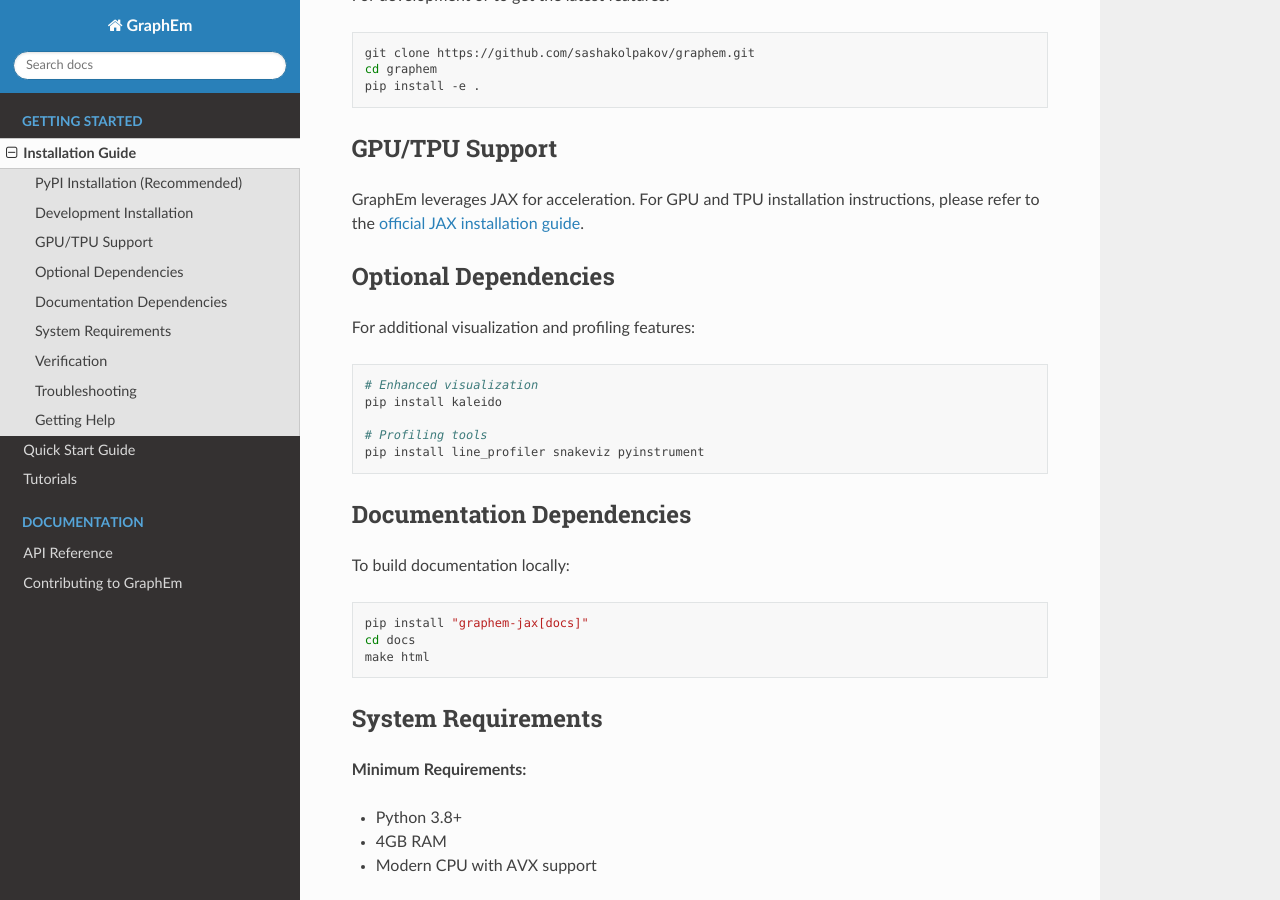
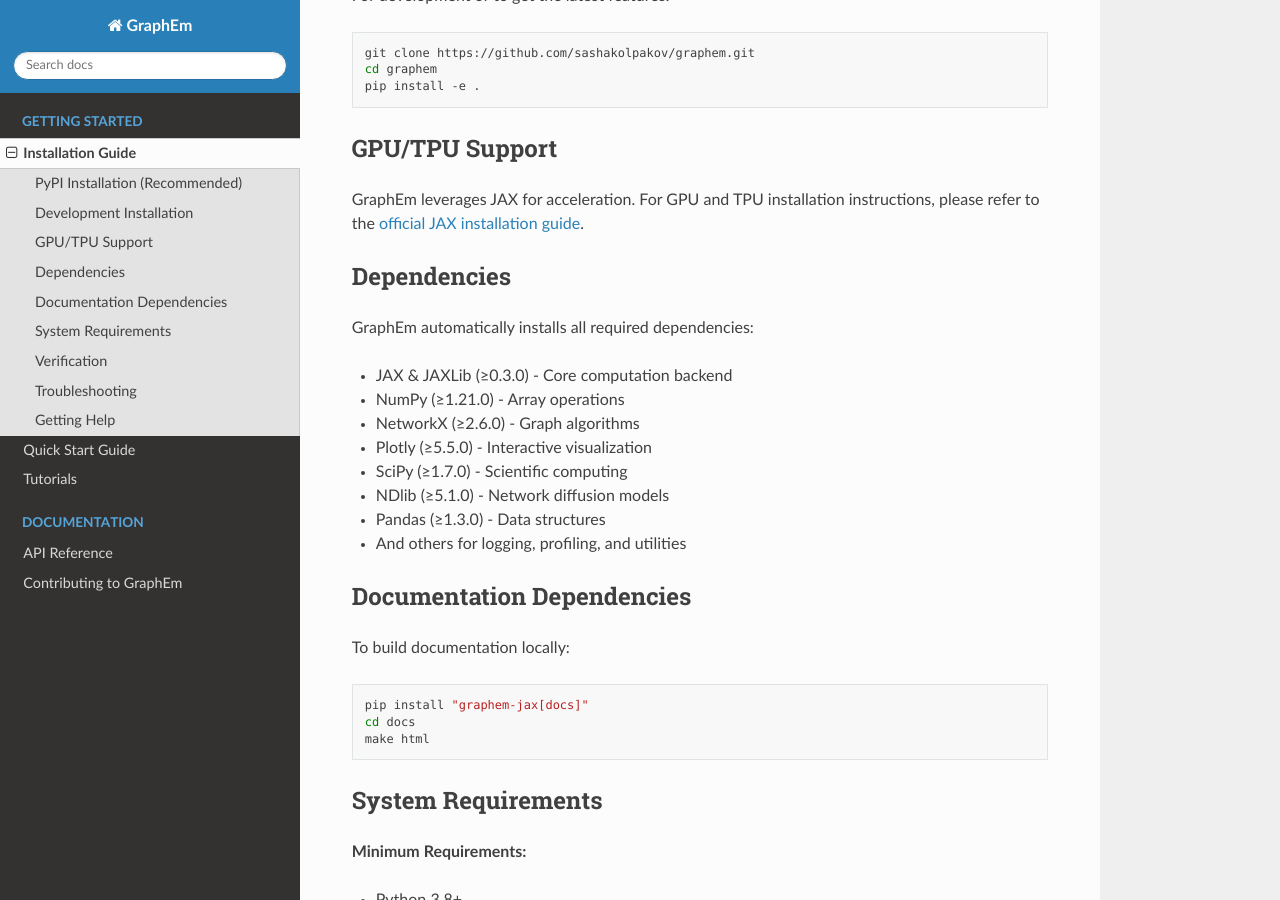
Before and after one commit to sashakolpakov/graphem, a Sphinx documentation site: the page built from docs/installation.rst, in a window 1280 px wide and 900 px high, scrolled down 499 px. Built offline with Sphinx 7.4.7 and the Read the Docs theme 3.1.0, drawn with Linux system fonts in a browser that asks for light colours; some of the changed text lies outside the part shown.

Commit message:
update docs

```diff
--- a/docs/installation.rst
+++ b/docs/installation.rst
@@ -30,18 +30,19 @@
 
 GraphEm leverages JAX for acceleration. For GPU and TPU installation instructions, please refer to the `official JAX installation guide <https://github.com/google/jax#installation>`_.
 
-Optional Dependencies
----------------------
+Dependencies
+------------
 
-For additional visualization and profiling features:
+GraphEm automatically installs all required dependencies:
 
-.. code-block:: bash
-
-    # Enhanced visualization
-    pip install kaleido
-
-    # Profiling tools
-    pip install line_profiler snakeviz pyinstrument
+* JAX & JAXLib (≥0.3.0) - Core computation backend
+* NumPy (≥1.21.0) - Array operations
+* NetworkX (≥2.6.0) - Graph algorithms
+* Plotly (≥5.5.0) - Interactive visualization
+* SciPy (≥1.7.0) - Scientific computing
+* NDlib (≥5.1.0) - Network diffusion models
+* Pandas (≥1.3.0) - Data structures
+* And others for logging, profiling, and utilities
 
 Documentation Dependencies
 --------------------------
@@ -107,10 +108,11 @@
 
 **Import Errors**
 
-If you see import errors for optional dependencies:
+If you see import errors:
 
-1. Install missing packages: ``pip install networkx matplotlib plotly``
+1. Reinstall GraphEm: ``pip uninstall graphem-jax && pip install graphem-jax``
 2. Check that all dependencies are compatible versions
+3. Try installing in a fresh virtual environment
 
 Getting Help
 ------------
```
Also changed, not shown: README.md (+12 -12 lines), docs/index.rst (+6 -6 lines), docs/quickstart.rst (+5 -5 lines), docs/tutorials.rst (+6 -6 lines).
